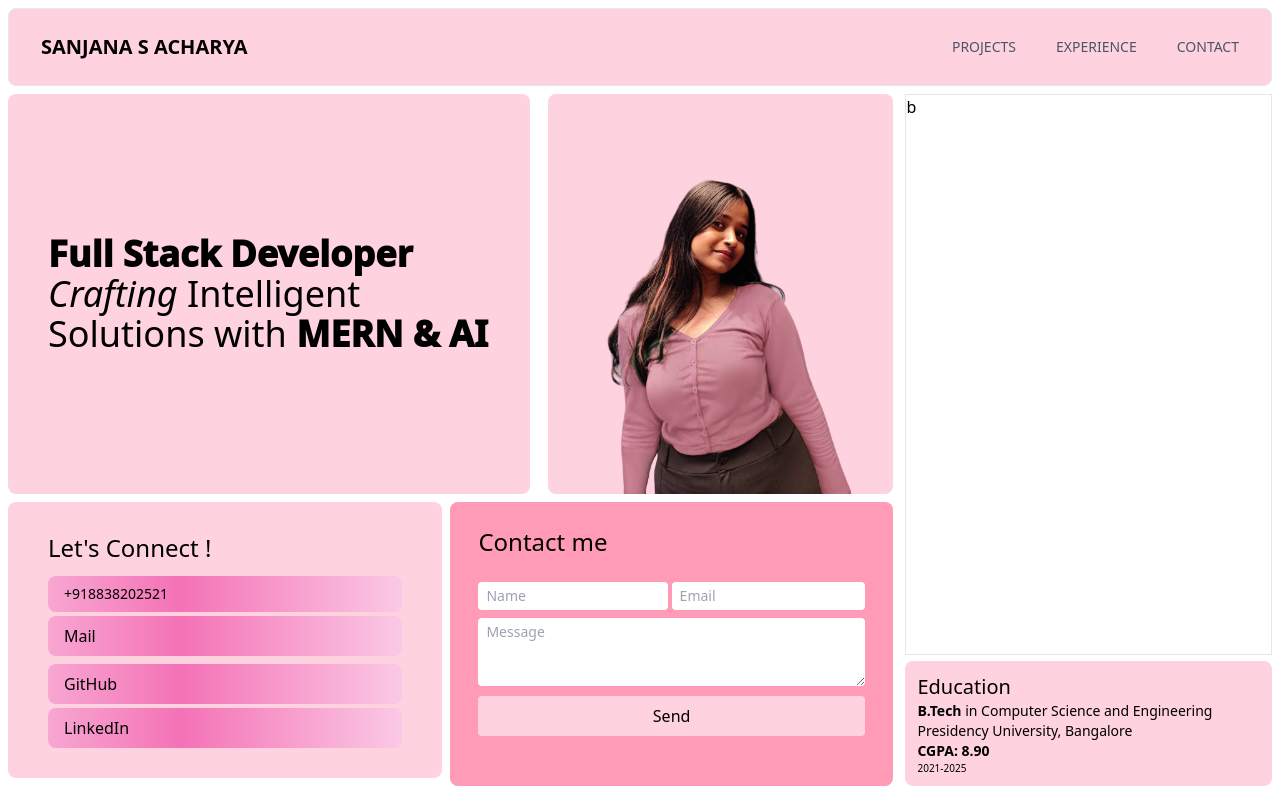
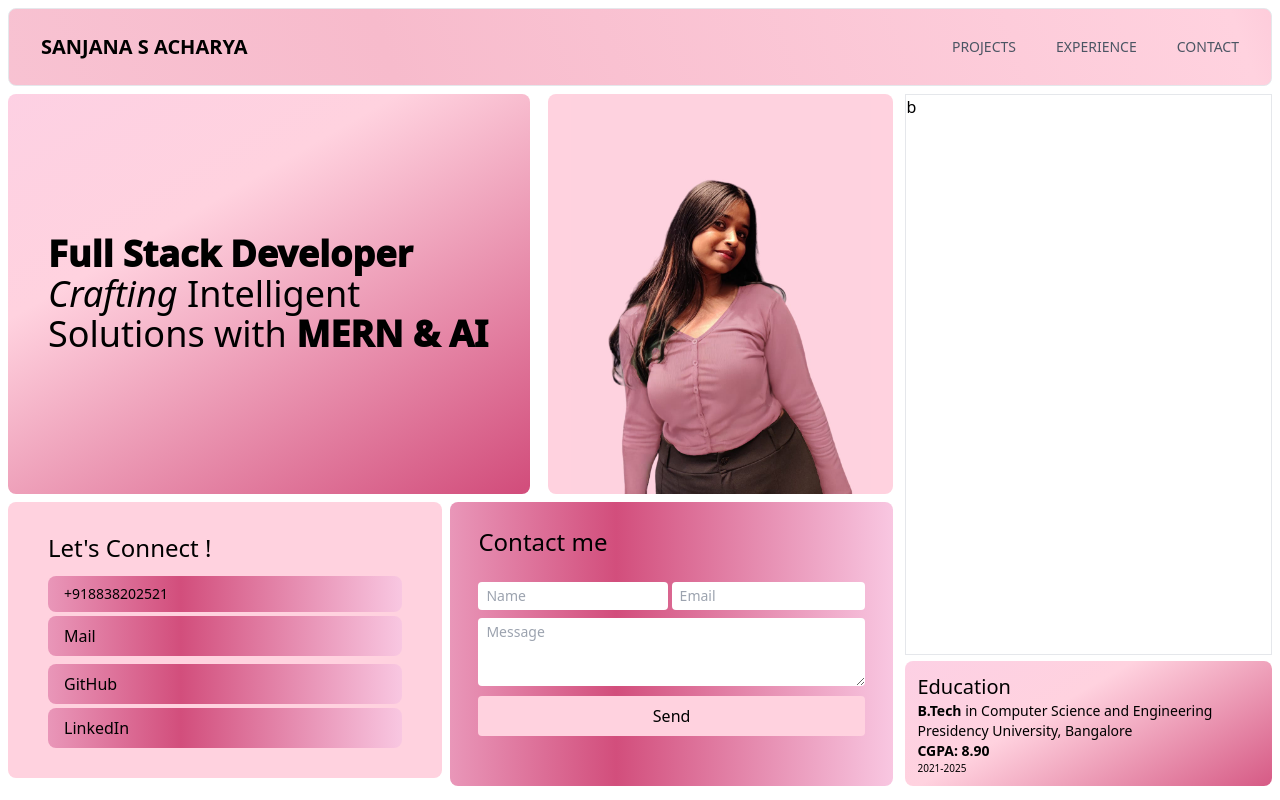
Before and after one commit to Sanjana1304/MyPortfolio, a React (Vite) app in the folder frontend/: page / in a window 1280 px wide. Built offline with nearby package versions, Linux system fonts and the light colour scheme.

Commit message:
img anim added

```diff
--- a/frontend/src/components/Header.jsx
+++ b/frontend/src/components/Header.jsx
@@ -5,7 +5,7 @@ const Header = () => {
     const [expanded, setExpanded] = useState(false);
 
   return (
-    <header className="border bg-[#ffd2df] py-4 rounded-lg sm:py-6">
+    <header className="border gradient-anim-3 py-4 rounded-lg sm:py-6">
         <div className="px-4 mx-auto max-w-7xl sm:px-6 lg:px-8">
           <div className="flex items-center justify-between">
             <div className="flex">
--- a/frontend/src/components/HeroLeft.jsx
+++ b/frontend/src/components/HeroLeft.jsx
@@ -6,13 +6,13 @@ const HeroLeft = () => {
   return (
     <div>
         <div className='flex justify-between'>
-            <div className='w-[59%] py-[40px] sm:py-[90px] px-10 text-xl sm:text-3xl  xl:text-4xl bg-[#ffd2df] rounded-lg flex items-center justify-center'>
+            <div className='w-[59%] py-[40px] sm:py-[90px] px-10 text-xl sm:text-3xl  xl:text-4xl rounded-lg flex items-center justify-center gradient-anim-2'>
                 <p><span className='font-custom-weight'>Full Stack Developer</span> <i>Crafting</i> Intelligent Solutions with <span className='font-custom-weight'>MERN & AI</span></p>
             </div>
 
             <div
-                className=' w-[39%] bg-[#ffd2df] rounded-lg bg-cover flex justify-center'>
-                    <img src="/picme.jpeg" alt="" className=' h-full md:h-[400px] rounded-lg' />
+                className=' w-[39%] bg-[#ffd2df] rounded-lg bg-cover flex justify-center image-animation'>
+                    <img src="/picme.jpeg" alt="" className=' h-full md:h-[400px] rounded-lg ' />
             </div>
         </div>
 
@@ -36,7 +36,7 @@ const HeroLeft = () => {
                </div>
                <p></p>
             </div>
-            <div className='rounded-lg p-4 py-6 w-full md:w-1/2 bg-[#ff9ab7]'>
+            <div className='rounded-lg p-4 py-6 w-full md:w-1/2 gradient-anim'>
                 <h1 className='text-2xl font-slight-bold px-3'>Contact me</h1>
                 <form className='mt-3 px-3' >
                     <div className='md:mt-5'>
--- a/frontend/src/components/HeroRyt.jsx
+++ b/frontend/src/components/HeroRyt.jsx
@@ -5,7 +5,7 @@ const HeroRyt = () => {
     <div className='flex flex-col justify-between h-full'>
       <div className='h-[81%] border'>b</div>
 
-      <div className='bg-[#ffd2df] h-[18%] rounded-lg p-3 '>
+      <div className='gradient-anim-2 h-[18%] rounded-lg p-3 '>
         <h1 className='text-xl'>Education</h1>
         <p className='text-sm'><span className='font-bold'>B.Tech</span> in Computer Science and Engineering</p>
         <p className='text-sm'>Presidency University, Bangalore</p>
--- a/frontend/src/index.css
+++ b/frontend/src/index.css
@@ -3,10 +3,22 @@
 @tailwind utilities;
 
 .gradient-anim {
-    background: linear-gradient(270deg, #fbcfe8, #f472b6, #fbcfe8, #f472b6);
+    background: linear-gradient(270deg, #fbcfe8, rgb(210, 78, 124), #fbcfe8, #fa81a3);
     background-size: 200% 200%;
     animation: gradient-animation 4s ease infinite;
-  }
+}
+
+.gradient-anim-2{
+    background: linear-gradient(150deg, #fbcfe8, #ffd2df, rgb(210, 78, 124), #ffd2df);
+    background-size: 200% 200%;
+    animation: gradient-animation 7s ease infinite;
+}
+
+.gradient-anim-3{
+    background: linear-gradient(70deg, #f9cbd9, #f7bbcc, #ffd2df,rgb(228, 88, 137));
+    background-size: 200% 200%;
+    animation: gradient-animation 8s ease infinite;
+}
 
   @keyframes gradient-animation {
     0% {
@@ -19,3 +31,19 @@
       background-position: 0% 50%;
     }
   }
+
+  @keyframes fadeInScale {
+    0% {
+      opacity: 0;
+      transform: scale(0.2);
+    }
+    100% {
+      opacity: 1;
+      transform: scale(1);
+    }
+  }
+
+  .image-animation {
+    animation: fadeInScale 2s ease forwards;
+    animation-delay: 0.2s; /* Optional delay to start the animation */
+  }
```
